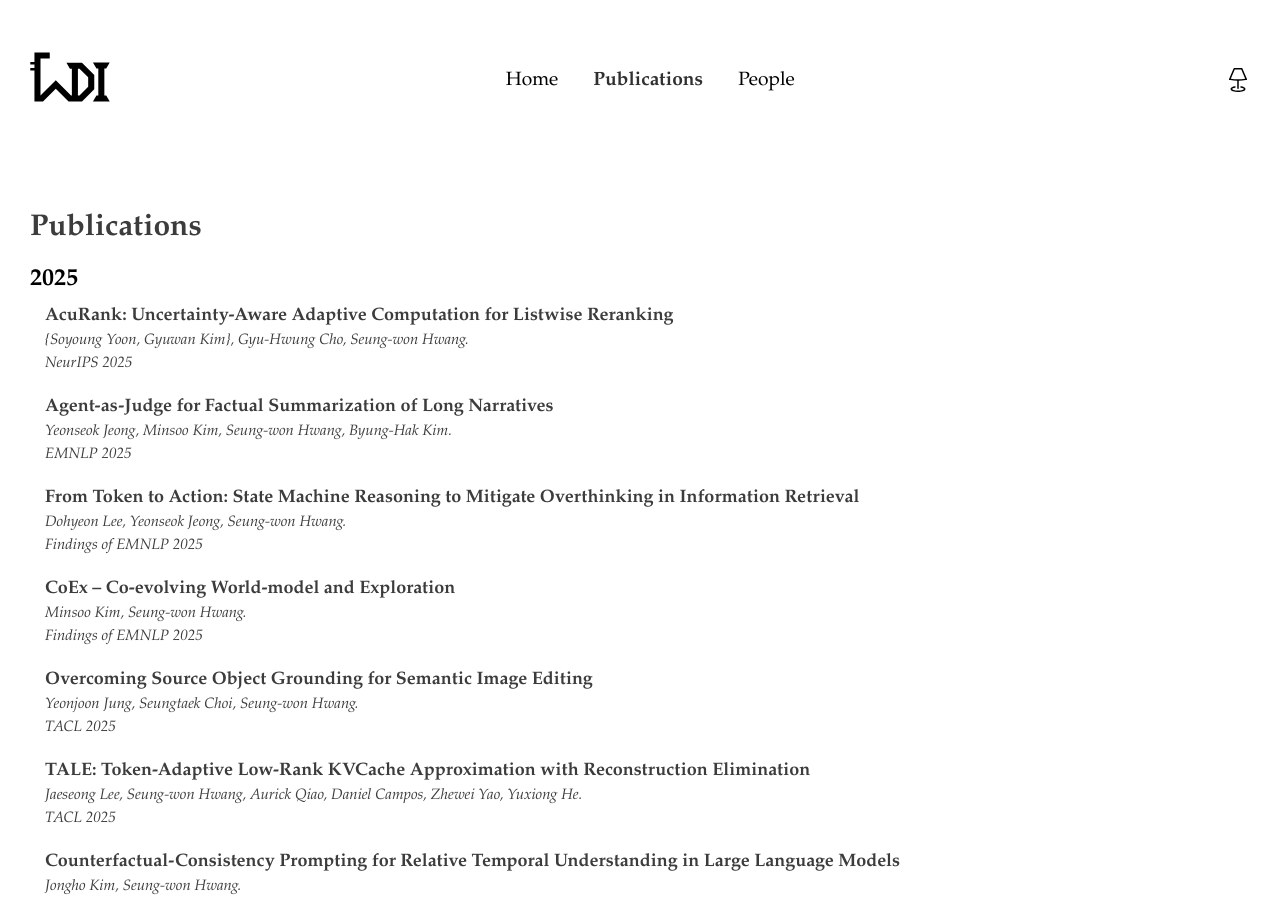
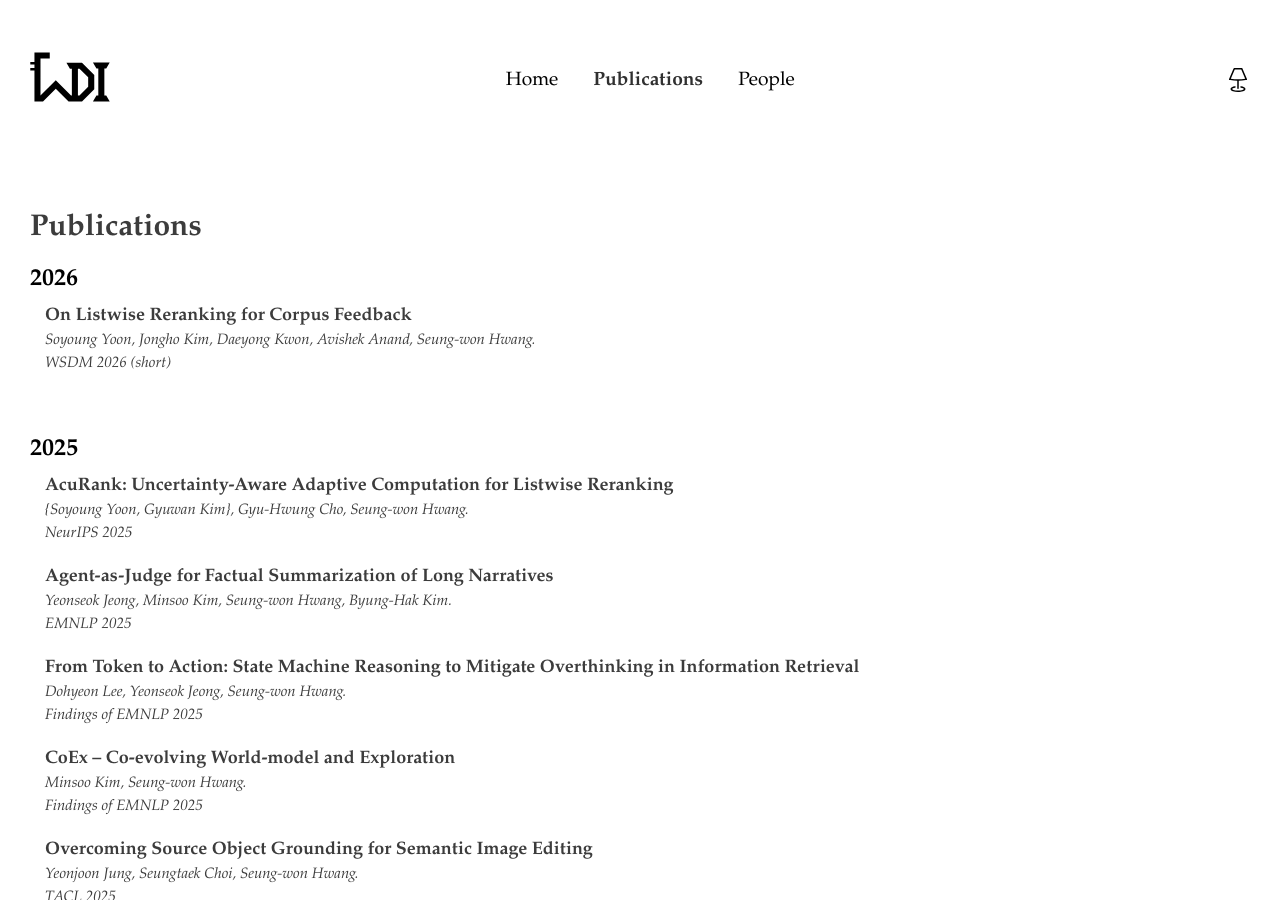
Before and after one commit to ldilab/ldilab.github.io, a Jekyll site: the page built from publications.html, in a window 1280 px wide and 900 px high. Built offline with Jekyll 4.4.1, drawn with Linux system fonts in a browser that asks for light colours.

Commit message:
added wsdm 2026

```diff
--- a/_data/publications.yml
+++ b/_data/publications.yml
@@ -1,3 +1,9 @@
+- year: 2026
+  papers:
+  - title: 'On Listwise Reranking for Corpus Feedback'
+    authors: 'Soyoung Yoon, Jongho Kim, Daeyong Kwon, Avishek Anand, Seung-won Hwang'
+    venue: WSDM 2026 (short)
+    url: https://arxiv.org/pdf/2510.00887
 - year: 2025
   papers:
   - title: 'AcuRank: Uncertainty-Aware Adaptive Computation for Listwise Reranking'
```
